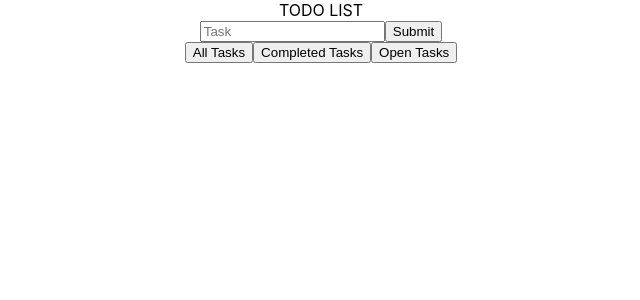
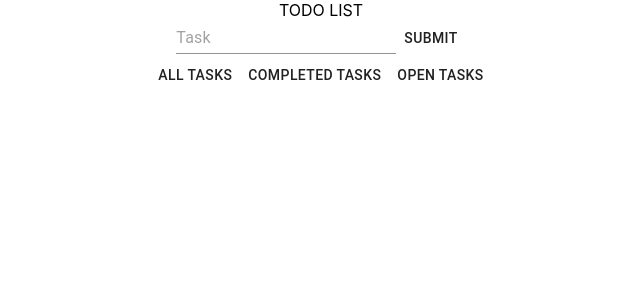
Before and after one commit to andywu0489/todo-list-challenge-client, a React (Create React App) app: page / in a window 1280 px wide. Shown: the top 300 px of the page, without its empty margins (319-959 px from the left). Built offline with nearby package versions, Linux system fonts and the light colour scheme; no server answers.

Commit message:
Add material UI button, input, list

```diff
--- a/package.json
+++ b/package.json
@@ -3,6 +3,7 @@
   "version": "0.1.0",
   "private": true,
   "dependencies": {
+    "@material-ui/core": "^4.11.0",
     "@reduxjs/toolkit": "^1.4.0",
     "@testing-library/jest-dom": "^4.2.4",
     "@testing-library/react": "^9.5.0",
@@ -11,6 +12,7 @@
     "node-sass": "^4.14.1",
     "react": "^16.13.1",
     "react-dom": "^16.13.1",
+    "react-redux": "^7.2.2",
     "react-scripts": "3.4.3"
   },
   "scripts": {
--- a/src/components/createTodo.js
+++ b/src/components/createTodo.js
@@ -1,6 +1,8 @@
 import React, { useState, useEffect } from 'react'
 import {createTodo, getTodos} from '../api'
 import ShowTodos from './showTodos'
+import { Button, Input} from '@material-ui/core'
+import './createTodo.scss'
 
 function CreateTodo () {
     const [task, setTask] = useState('')
@@ -35,15 +37,15 @@ function CreateTodo () {
 
         return (
             <div className='form'>
-                <input
+                <Input
                 name='task'
                 value={task}
                 type='text'
                 placeholder='Task'
                 onChange={handleChange}
                 />
-                <button onClick={onCreateTodo}>Submit</button>
-                <div><ShowTodos todos={todos} refreshList={refreshList}/></div>
+                <Button onClick={onCreateTodo}>Submit</Button>
+                <ShowTodos todos={todos} refreshList={refreshList}/>
             </div>
         )
 }
--- /dev/null
+++ b/src/components/createTodo.scss
@@ -0,0 +1,4 @@
+.list {
+display: flex;
+justify-content: center;
+}
--- a/src/components/showTodos.js
+++ b/src/components/showTodos.js
@@ -1,6 +1,7 @@
 import React, { useState } from 'react'
 import { editTodo } from '../api'
 import './showTodos.scss'
+import { Button, ListItem, List} from '@material-ui/core'
 
 function ShowTodos (props) {
 
@@ -36,29 +37,33 @@ function ShowTodos (props) {
     }
 
     const todoTemplate = (todo) => (
-        <div className="todo-item" key={todo._id}>
-            <div  style={{ textDecorationLine: todo.completed ? 'line-through' : 'none' }}>{todo.task}</div>
-            {!todo.completed && <button onClick={() => onEditTodo(todo._id)}>Complete</button>}
-        </div>
+        <ListItem className='list-item'>
+            <div className="todo-item" key={todo._id}>
+                <div  style={{ textDecorationLine: todo.completed ? 'line-through' : 'none' }}>{todo.task}</div>
+                {!todo.completed && <Button onClick={() => onEditTodo(todo._id)}>Complete</Button>}
+            </div>
+        </ListItem>
     )
 
         return (
             <div >
                 <div className='button-container'>
-                    <button onClick={onShowAll}>All Tasks</button>
-                    <button onClick={onShowCompeted}>Completed Tasks</button>
-                    <button onClick={onShowOpen}>Open Tasks</button>
+                    <Button onClick={onShowAll}>All Tasks</Button>
+                    <Button onClick={onShowCompeted}>Completed Tasks</Button>
+                    <Button onClick={onShowOpen}>Open Tasks</Button>
                 </div>
+                <List className='list'>
                 {todos && todos.data.length === 0 && <p>No Tasks Recored</p>}
-                {todos && showAll && todos.data.reverse().map(todo => (
+                {todos && showAll && todos.data.map(todo => (
                     todoTemplate(todo)
                 ))}
-                 {todos && showCompleted && todos.data.filter(todo => todo.completed === true).reverse().map(todo => (
+                 {todos && showCompleted && todos.data.filter(todo => todo.completed === true).map(todo => (
                     todoTemplate(todo)
                 ))}
-                 {todos && showOpen && todos.data.filter(todo => todo.completed === false).reverse().map(todo => (
+                 {todos && showOpen && todos.data.filter(todo => todo.completed === false).map(todo => (
                     todoTemplate(todo)
                 ))}
+                </List>
             </div>
         )
 }
--- a/src/components/showTodos.scss
+++ b/src/components/showTodos.scss
@@ -1,10 +1,21 @@
+.button-container {
+    display: flex;
+    justify-content: center;
+}
+
+.list {
+    display: flex;
+    flex-direction: column-reverse;
+}
+.list-item {
+    display: flex;
+    flex-direction: column-reverse;
+    justify-content: center;
+}
+
 .todo-item {
     display: flex;
     flex-direction: row;
     justify-content: center;
+    align-items: center;
 }
-
-.button-container {
-    display: flex;
-    justify-content: center;
-}
```
Also changed, not shown: 1 other file (tests, documents, lock files or other folders).
